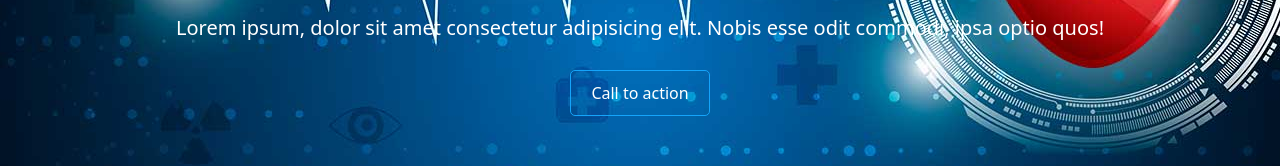
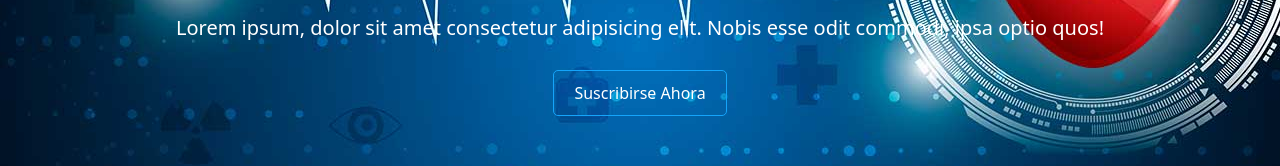
Before and after one commit to stackpredict/git_py1, a plain HTML site: page index.html in a window 1280 px wide. Shown: the part 312-478 px from the top of the page. Drawn offline with nearby package versions, Linux system fonts and the light colour scheme.

Commit message:
enlace etiqueta a

```diff
--- a/index.html
+++ b/index.html
@@ -62,7 +62,7 @@
               >adipisicing elit. Nobis esse odit commodi, ipsa optio quos!</span
             >
           </h2>
-          <a href="" class="action-header">Call to action</a>
+          <a href="suscribirse.html" class="action-header">Suscribirse Ahora</a>
         </div>
       </div>
     </header>
```
